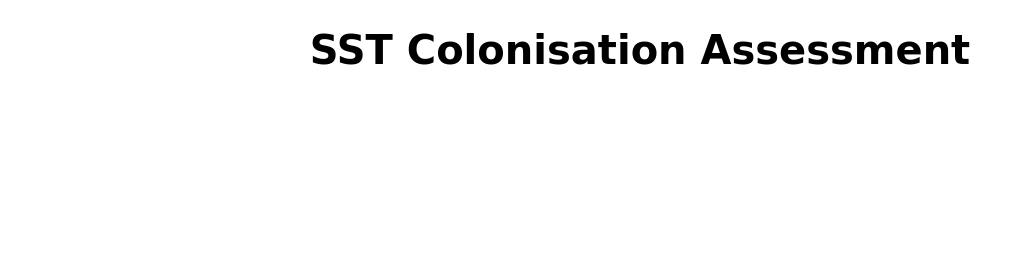
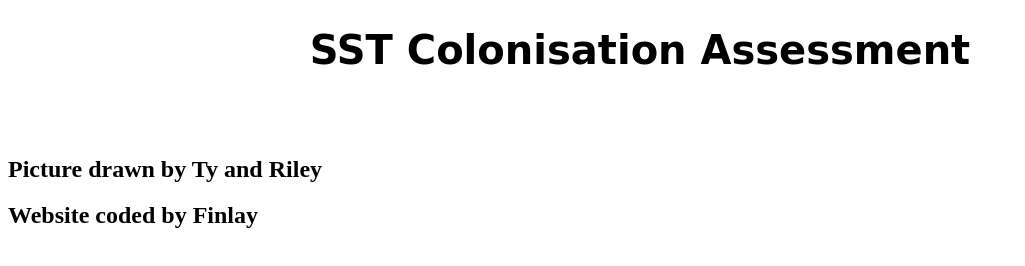
Before and after one commit to demonpie0369/sst-final-assessment, a plain HTML site: page index.html in a window 1280 px wide. Shown: the whole page, without its empty margins (0-1025 px from the left). Drawn offline with Linux system fonts and the light colour scheme.

Commit message:
Update index.html

```diff
--- a/index.html
+++ b/index.html
@@ -10,7 +10,11 @@
 </head>
 <body>
 
-<h1>SST Colonisation Assessment</h1>
+  <h1>SST Colonisation Assessment</h1>
 
+  <br></br>
+
+  <h2>Picture drawn by Ty and Riley</h2>
+  <h2>Website coded by Finlay</h2>
 
 </body>
```
